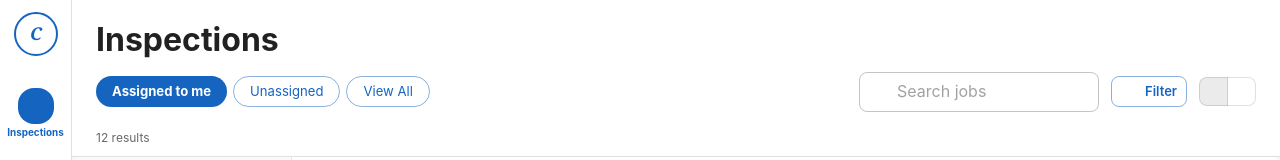
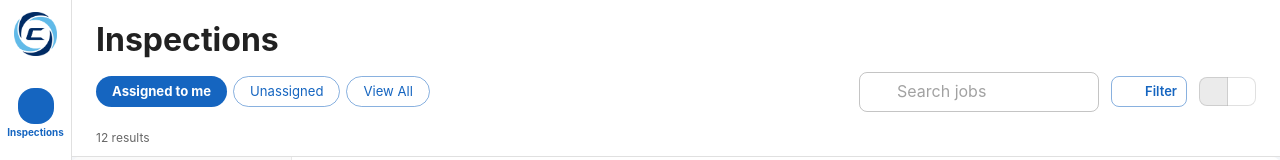
Before and after one commit to jbrown041/CCM-Inspect, a React (Vite) app in the folder ccm-inspection-app/: page /jobs in a window 1280 px wide. Shown: the top 160 px of the page. Built offline with nearby package versions, Linux system fonts and the light colour scheme; some icons are missing.

Commit message:
feat: replace logo placeholder with Radius icon

```diff
--- a/ccm-inspection-app/src/components/layout/SidebarNav.tsx
+++ b/ccm-inspection-app/src/components/layout/SidebarNav.tsx
@@ -57,8 +57,6 @@ export default function SidebarNav() {
         sx={{
           width: 44,
           height: 44,
-          borderRadius: '50%',
-          border: '2.5px solid #1565C0',
           display: 'flex',
           alignItems: 'center',
           justifyContent: 'center',
@@ -67,19 +65,12 @@ export default function SidebarNav() {
           flexShrink: 0,
         }}
       >
-        <Typography
-          sx={{
-            fontWeight: 900,
-            color: '#1565C0',
-            fontSize: '1.1rem',
-            letterSpacing: '-1px',
-            lineHeight: 1,
-            fontFamily: 'Georgia, serif',
-            fontStyle: 'italic',
-          }}
-        >
-          C
-        </Typography>
+        <Box
+          component="img"
+          src="/radius-logo.png"
+          alt="Radius"
+          sx={{ width: 44, height: 44, objectFit: 'contain' }}
+        />
       </Box>
 
       {/* Nav items */}
```
Also changed, not shown: ccm-inspection-app/public/radius-logo.png (added), 1 other file (tests, documents, lock files or other folders).
